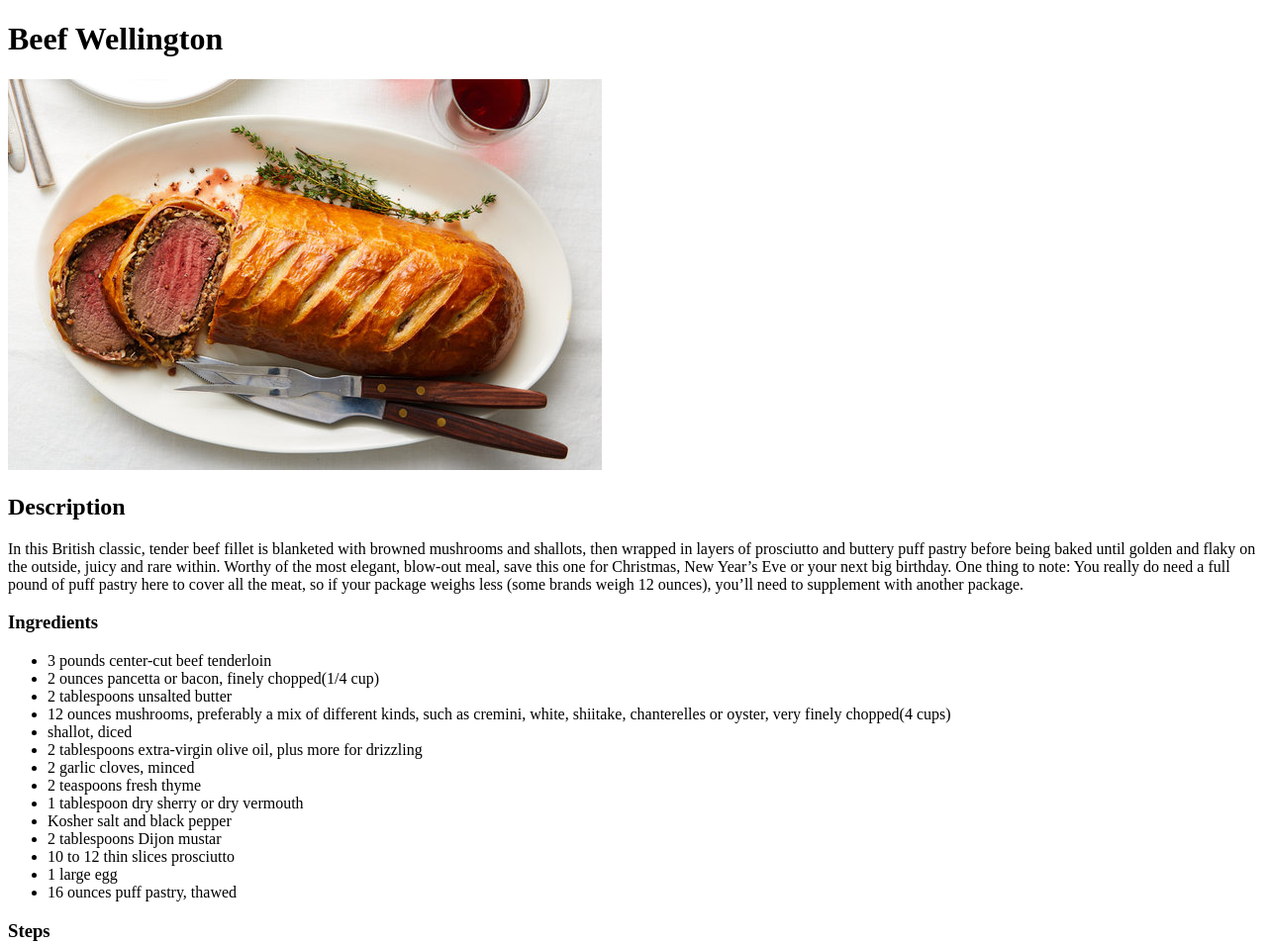
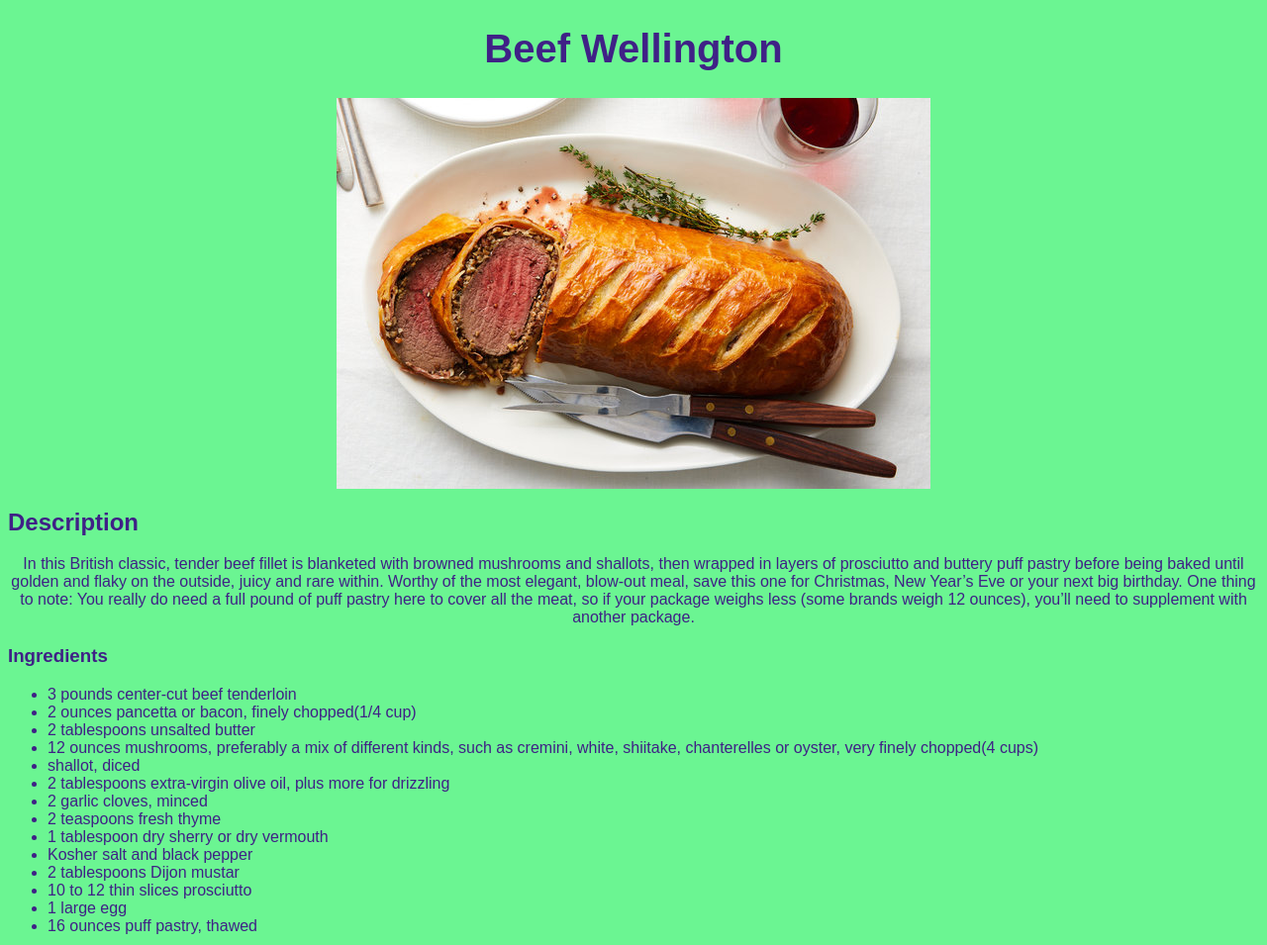
Before and after one commit to keko24/odin-recipes, a plain HTML site: page recipes/beef-wellington/beef-wellington.html in a window 1280 px wide. Shown: the top 955 px of the page at 99% size. Drawn offline with Linux system fonts and the light colour scheme.

Commit message:
Added a css file for styling the page and made a few changes with the background color, font size, font family, color, text alignment and anchor links.

```diff
--- a/recipes/beef-wellington/beef-wellington.html
+++ b/recipes/beef-wellington/beef-wellington.html
@@ -3,6 +3,7 @@
 	<head>
 		<meta charset="UTF-8">
 		<title>Beef Wellington Recipe</title>
+		<link rel="stylesheet" href="../../style.css">
 	<body>
 		<h1>Beef Wellington</h1>
 		<img src="beef-wellington.jpg" alt="An image of a cooked beef wellington.">
--- /dev/null
+++ b/style.css
@@ -0,0 +1,33 @@
+* {
+	font-family: Arial, sans-serif;
+	background-color: #6bf592;
+	color: #3F2186;
+}
+
+h1 {
+	font-size: 40px;
+	text-align: center;
+}
+
+img {
+	width: 600px;
+	height: auto;
+	align: center;
+	display: block;
+	margin: auto;
+}
+
+a {
+	font-size: 20px;
+	color: #F74F0A;
+	text-align: center;
+}
+
+p {
+	text-align: center;
+}
+
+a:hover {
+	color: #3F2186;
+	font-size: 21px;
+}
```
Also changed, not shown: index.html (+1 -0 lines).
